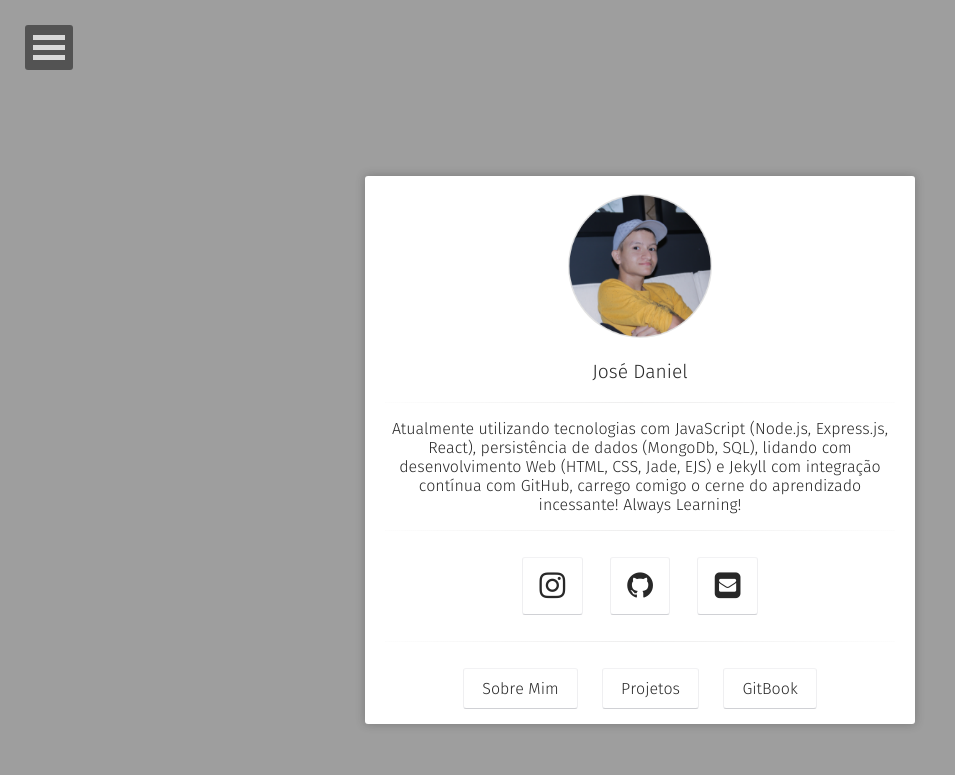
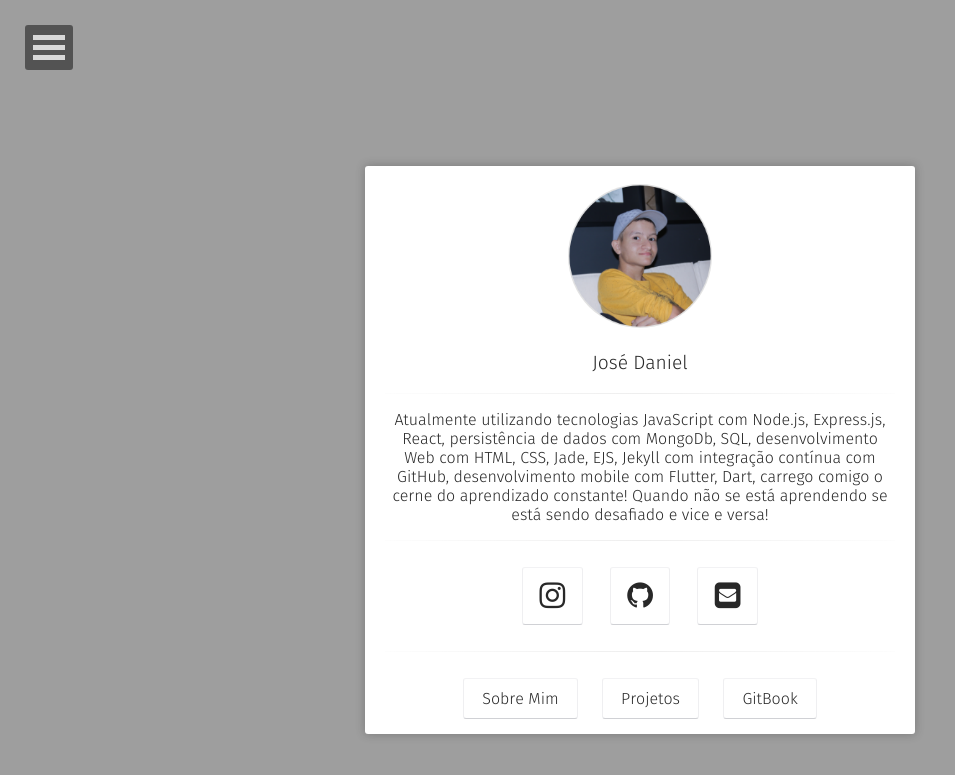
Before and after one commit to jsdaniell/jsdaniell.github.io, a Jekyll site: the page built from index.html, in a window 1280 px wide. Shown: the top 775 px of the page, without its empty margins (0-955 px from the left). Built offline with Jekyll 4.4.1, drawn with Linux system fonts in a browser that asks for light colours; some web fonts are replaced.

Commit message:
bio updated

```diff
--- a/_config.yml
+++ b/_config.yml
@@ -1,6 +1,6 @@
 # Site
 title:              'José Daniel'
-bio:                'Atualmente utilizando tecnologias com JavaScript (Node.js, Express.js, React), persistência de dados (MongoDb, SQL), lidando com desenvolvimento Web (HTML, CSS, Jade, EJS) e Jekyll com integração contínua com GitHub, carrego comigo o cerne do aprendizado incessante! Always Learning!'
+bio:                'Atualmente utilizando tecnologias JavaScript com Node.js, Express.js, React, persistência de dados com MongoDb, SQL, desenvolvimento Web com HTML, CSS, Jade, EJS, Jekyll com integração contínua com GitHub, desenvolvimento mobile com Flutter, Dart, carrego comigo o cerne do aprendizado constante! Quando não se está aprendendo se está sendo desafiado e vice e versa!'
 description:        "Aqui demonstro alguns de meus projetos e habilidades desenvolvidas ao longo da minha jornada como programador!"
 reading_time:       true
 words_per_minute:   200
```
